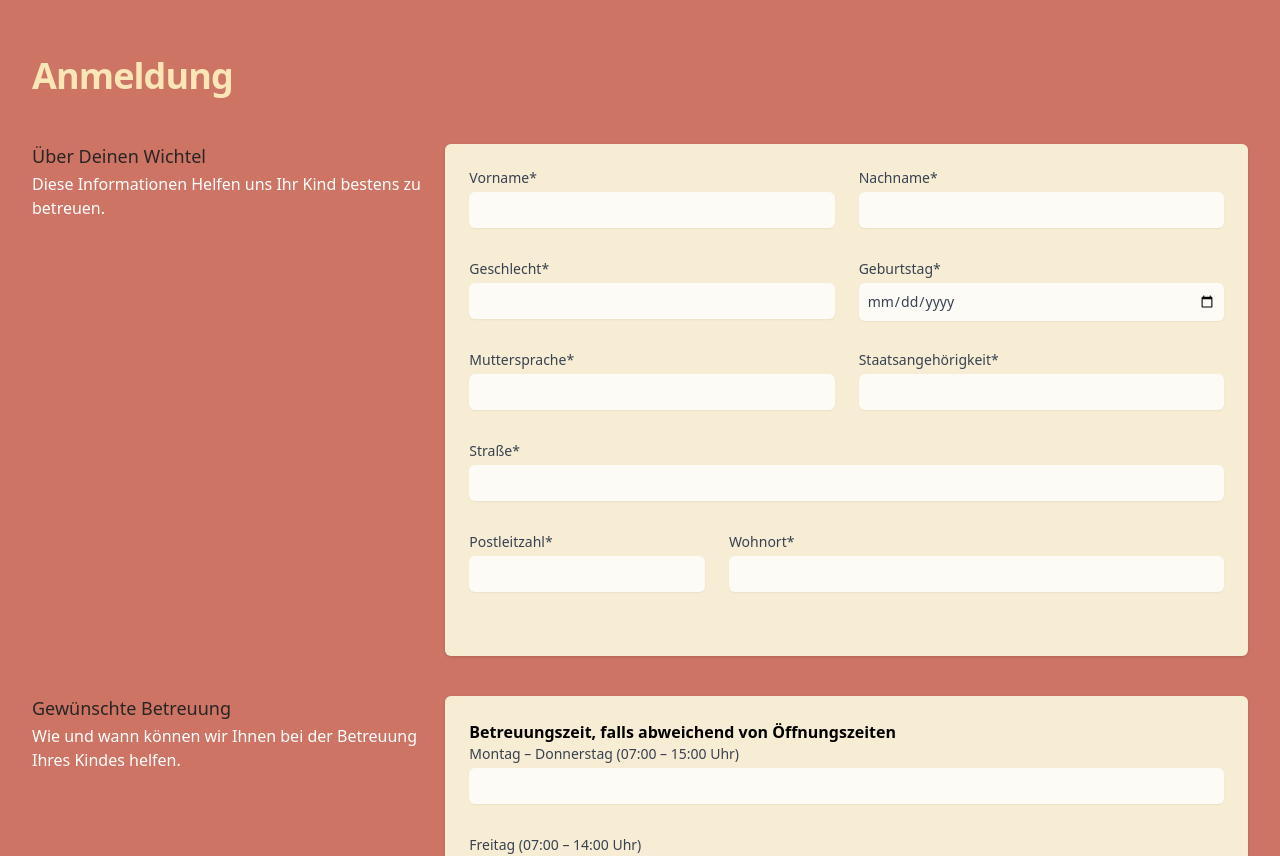
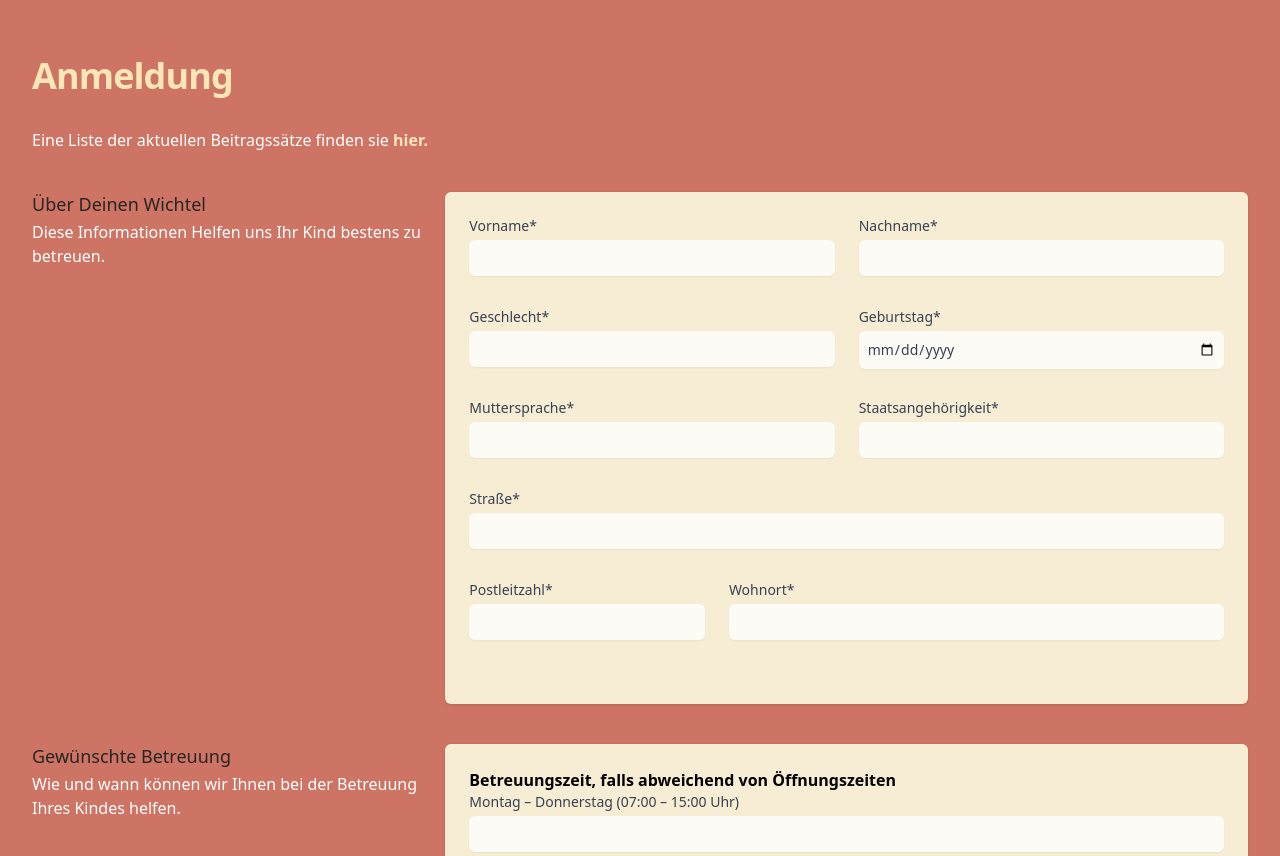
Before and after one commit to goetzrobin/stadtwichtel-aux, a Next.js app: page / in a window 1280 px wide. Shown: the part 2960-3816 px from the top of the page. Built offline with nearby package versions, Linux system fonts and the light colour scheme; a web font is replaced by a local one.

Commit message:
text mit beitragssaetzen hinzugefuegt

```diff
--- a/components/form/Form.tsx
+++ b/components/form/Form.tsx
@@ -39,9 +39,19 @@ function Form() {
   return (
     <div className="bg-accent">
       <div className="px-4 py-24 mx-auto sm:px-6 sm:py-32 lg:max-w-7xl lg:px-8">
-        <h2 className="mb-12 text-3xl font-extrabold tracking-tight text-astra-500 font-accent sm:text-4xl">
+        <h2 className="mb-8 text-3xl font-extrabold tracking-tight text-astra-500 font-accent sm:text-4xl">
           Anmeldung
         </h2>
+        <p className="mt-4 mb-8 text-bg-200">
+          Eine Liste der aktuellen Beitragssätze finden sie{" "}
+          <a
+            className="font-semibold hover:underline text-astra-500"
+            href="/kostenbeitragssaetze.pdf"
+            target="_blank"
+          >
+            hier.
+          </a>
+        </p>
 
         <Formik
           initialValues={initalValues}
```
Also changed, not shown: 1 other file (tests, documents, lock files or other folders).
